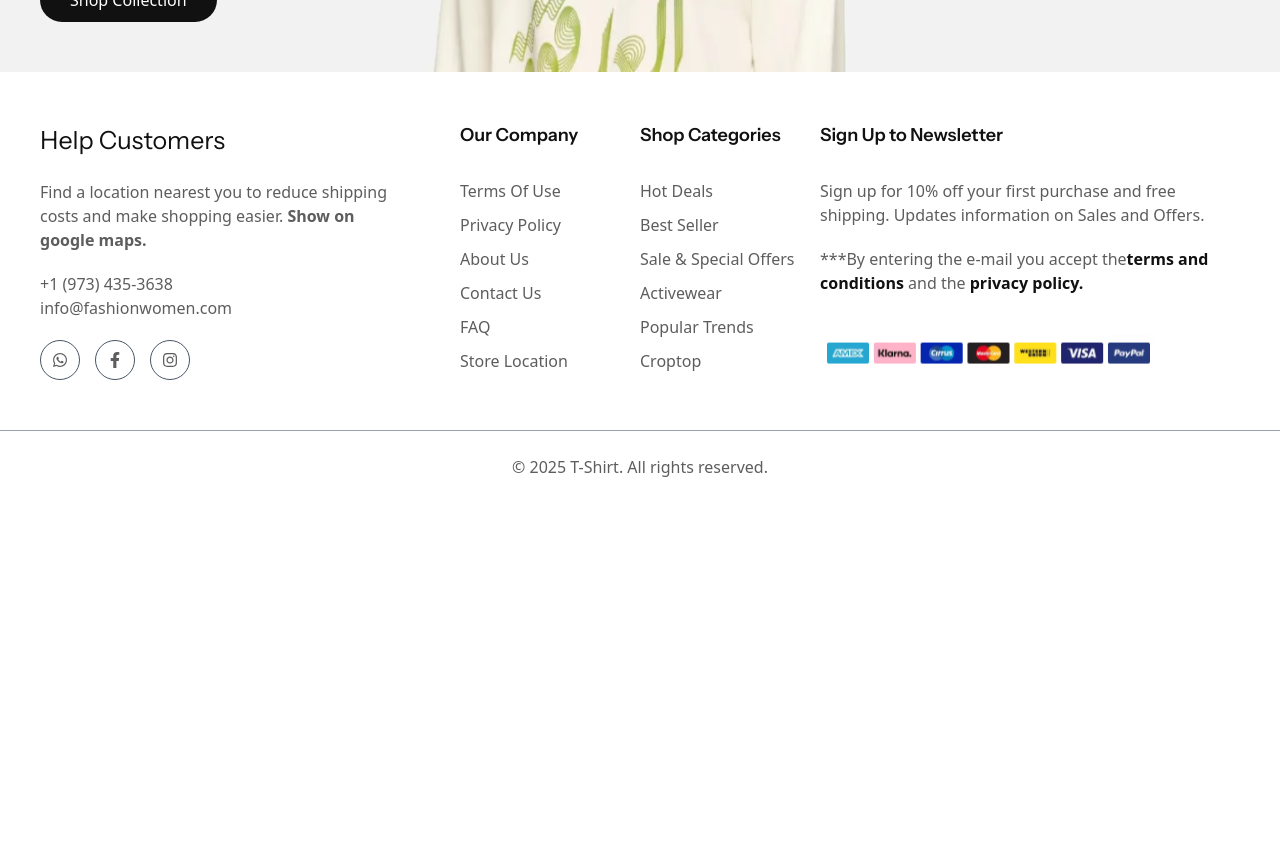
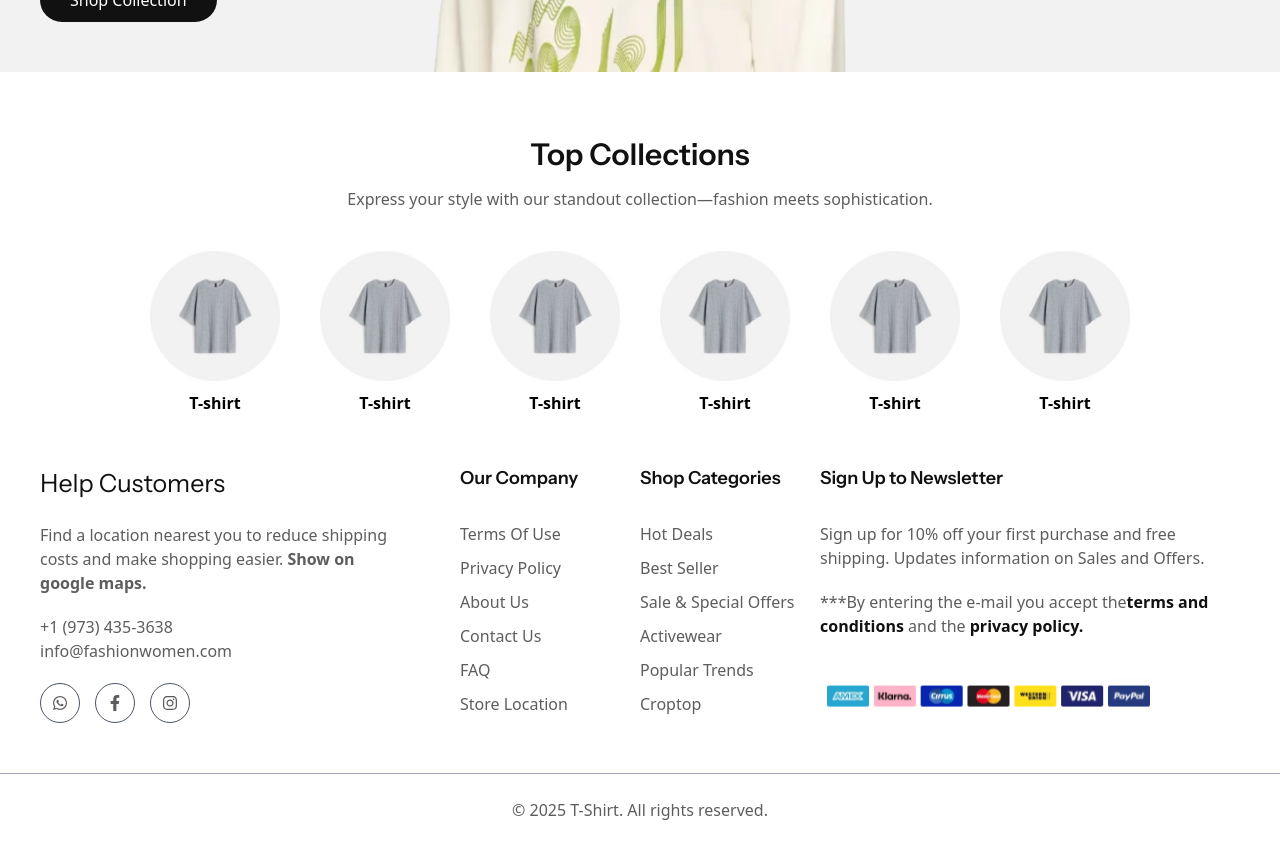
Before and after one commit to HmSani6699/T-Shirt-Ecommerce, a React (Vite) app: page / in a window 1280 px wide. Shown: the part 800-1646 px from the top of the page. Before the commit the page ends 1303 px from the top, so only its background shows below. Built offline with nearby package versions, Linux system fonts and the light colour scheme.

Commit message:
added top collecitons page

```diff
--- a/src/Layout/MainLayout/MainLayout.jsx
+++ b/src/Layout/MainLayout/MainLayout.jsx
@@ -5,7 +5,7 @@ import Footer from "../../Pages/Footer/Footer";
 
 const MainLayout = () => {
   return (
-    <div>
+    <div className="overflow-hidden">
       <Navber />
       <Outlet />
       <Footer />
--- a/src/Pages/Home/Home/Home.jsx
+++ b/src/Pages/Home/Home/Home.jsx
@@ -1,10 +1,12 @@
 import React from "react";
 import Banner from "../Banner/Banner";
+import TopCollections from "../TopCollections/TopCollections";
 
 const Home = () => {
   return (
     <div>
       <Banner />
+      <TopCollections />
     </div>
   );
 };
--- /dev/null
+++ b/src/Pages/Home/TopCollections/TopCollections.jsx
@@ -0,0 +1,32 @@
+import tShirt from "../../../../public/Images/t-shirt.jpg";
+
+const TopCollections = () => {
+  return (
+    <div className="mt-[60px] max-w-[1200px] mx-auto flex flex-col items-center justify-center px-5">
+      {/* Head line */}
+      <div className="text-center">
+        <h2 className="font-instrument text-text-black text-[30px] font-semibold">
+          Top Collections
+        </h2>
+        <p className="text-text-gray mt-2.5">
+          Express your style with our standout collection—fashion meets
+          sophistication.
+        </p>
+      </div>
+
+      {/* COllections */}
+      <div className="flex items-center gap-10 mt-10">
+        {[1, 2, 3, 4, 5, 6]?.map((item, i) => (
+          <div key={i}>
+            <div className="h-[130px] w-[130px] rounded-full">
+              <img src={tShirt} alt="img" />
+            </div>
+            <p className="text-center font-semibold mt-2.5">T-shirt</p>
+          </div>
+        ))}
+      </div>
+    </div>
+  );
+};
+
+export default TopCollections;
```
Also changed, not shown: public/Images/t-shirt.jpg (added).
